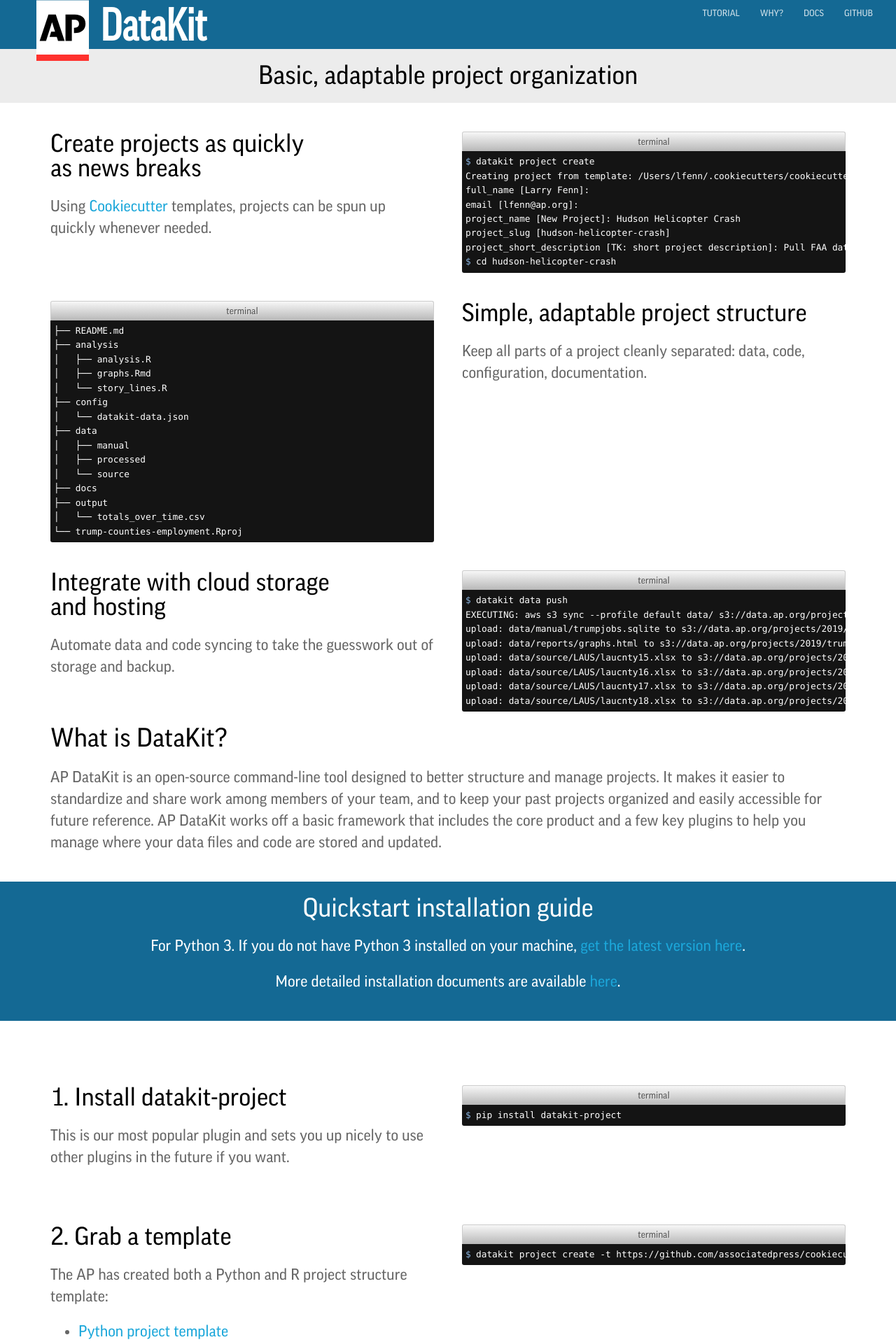
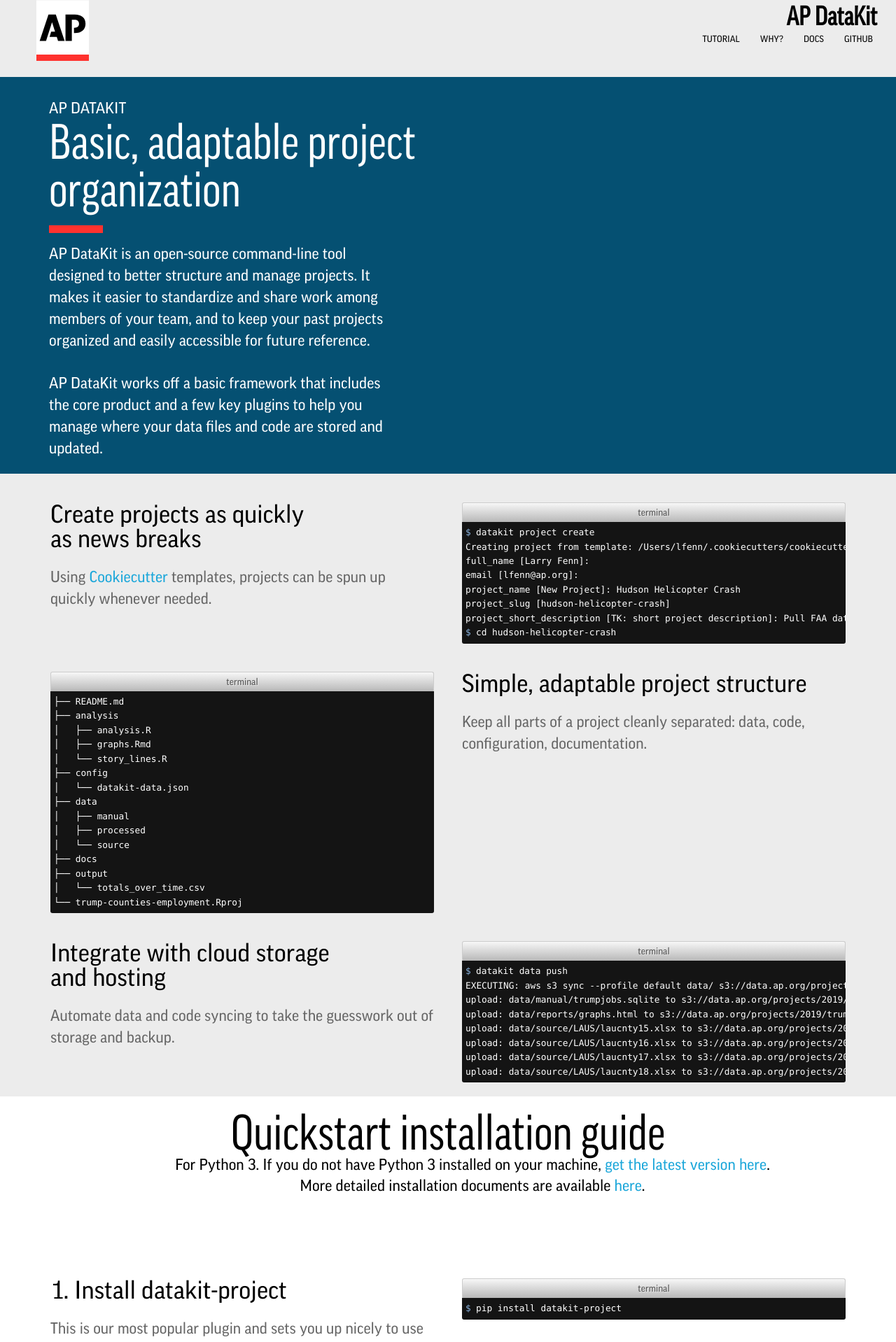
Before and after one commit to associatedpress/datakit-docs-template, a Jekyll site: the page built from index.html, in a window 1280 px wide. Shown: the top 1918 px of the page at 70% size. Built offline with Jekyll 4.4.1, drawn with Linux system fonts in a browser that asks for light colours.

Commit message:
Layout changes

```diff
--- a/_layouts/default.html
+++ b/_layouts/default.html
@@ -17,7 +17,7 @@
       <div class="container">
         <div class="company-name"><a href="https://github.com/associatedpress?q=datakit"><img src="{{ site.baseurl }}/images/AP.svg" alt="Associated Press Logo"/></a><!--<a href="{{ site.baseurl }}"><img src="{{ site.baseurl }}/images/datakitlogo.svg" alt="DataKit Logo"/></a>-->
           <div class="datakit-name">
-            <h1><strong><a href="http://www.datakit.ap.org">DataKit</a></strong></h1>
+            <h1><strong><a href="http://www.datakit.ap.org">AP DataKit</a></strong></h1>
           </div>
         </div>
         {% include navigation.html %}
--- a/_sass/elements.scss
+++ b/_sass/elements.scss
@@ -23,6 +23,15 @@
 
 body {
 	font-family: "GoodBook", Fallback, sans-serif;
+}
+
+#rectangle {
+    margin-top: 15px;
+    margin-bottom: 25px;
+    margin-left: 70px;
+    width: 77px;
+    height: 11px;
+    background: #ff322e;
 }
 
 a {
--- a/_sass/landing-page.scss
+++ b/_sass/landing-page.scss
@@ -1,6 +1,4 @@
 .bottom-cta {
-	background: #146994;
-	color: #fff;
     text-align: center;
     margin: 0;
     padding: 50px 0;
@@ -15,15 +13,47 @@
 
 .banner {
     color: #ffffff;
-	text-align: center;
-	background: #146994;
+    background: #055072;
     padding-top: 20px;
         max-width: 1440px;
         margin-right: auto;
         margin-left: auto;
 
         p {
+            margin-left: 70px;
             color: #fff;
+            margin-bottom: 0px;
+            margin-top: -10px;
+            max-width: 500px;
+        }
+    h1 {
+        margin-left: 70px;
+        color: #fff;
+        font-family: "GoodBookCond", Fallback, sans-serif;
+        font-size: 4.3em;
+    }
+}
+
+.tutorial {
+    background: #fff;
+    padding-top: 20px;
+        max-width: 1440px;
+        margin-right: auto;
+        margin-left: auto;
+
+        p {
+            margin-left: 70px;
+            color: #fff;
+            margin-bottom: 0px;
+            margin-top: -10px;
+            color: #000;
+            line-height: 40px;
+        }
+        h1 {
+            text-align: center;
+        color: #000;
+        font-family: "GoodBookCond", Fallback, sans-serif;
+        font-size: 4.3em;
     }
 }
 
--- a/_sass/layout.scss
+++ b/_sass/layout.scss
@@ -19,17 +19,15 @@
 }
 
 header {
-	color: #fff;
     padding: 0 0;
-	background: #146994;
-        min-height: 60px;
-        max-height: 70px;
+        min-height: 110px;
+        max-height: 110px;
         max-width: 1440px;
         margin-right: auto;
         margin-left: auto;
 
     a {
-		color: #fff;
+            color: #000;
         text-decoration: none;
         z-index: 1;
         position: relative;
@@ -40,7 +38,8 @@
     }
 
     .company-name {
-		font-size: 1.7em;
+        font-family: "GoodBookCond", Fallback, sans-serif;
+        font-size: 1em;
         line-height: 0;
 
         a {
@@ -54,16 +53,15 @@
     }
 
         .datakit-name {
-            font-family: GoodBookCond;
+            float: right;
             display: inline-block;
             position: relative;
-            bottom: 30px;
-            left: 10px;
+            left: 25px;
+            top: 25px;
         }
 }
 
 .content {
-	background: #fff;
     padding: 1px 0 0 0;
     position: relative;
         max-width: 1440px;
--- a/_sass/navigation.scss
+++ b/_sass/navigation.scss
@@ -1,7 +1,7 @@
 .nav-open nav {
 	border-bottom: 1px dotted rgba(255, 255, 255, .2);
 	padding: 10px 0;
-        background-color: #081c2f;
+        background-color: #ececec;
 
 	a {
 	    display: block;
@@ -28,7 +28,7 @@
 	@media #{$mid-point} {
 		text-align: right;
 		position: absolute;
-		top: 13px;
+		top: 50px;
 		right: 0;
 		padding: 0 20px;
 	}
@@ -37,7 +37,6 @@
 	    margin: 0 3px;
 		padding: 10px 40px;
 		border-bottom: 1px solid rgba(255,255,255,0);
-		color: rgba(255,255,255,.8);
 		display: none;
                 text-align: right;
 		@media #{$mid-point} {
@@ -50,7 +49,7 @@
 			display: inline;
 			position: absolute;
 			right: -5px;
-			top: -60px;
+			top: -35px;
 			font-size: 1.9em;
 			border: 0;
 			@media #{$mid-point} {
@@ -58,14 +57,15 @@
 			}
 
 			&:hover {
-				border: 0;
+			    border: 0;
+                            color: #5d5a58;
 			}
 		}
 	}
 
 	a:hover {
 		border-bottom: 1px solid rgba(255,255,255,.3);
-		color: #fff;
+                color: #5d5a58;
 	}
 
 	@media #{$mid-point} {
--- a/index.html
+++ b/index.html
@@ -2,9 +2,19 @@
 title: Home
 description: Introduction and demo of DataKit
 ---
-<section>
-  <h1 style="text-align:center">Basic, adaptable project organization</h1>
-</section>
+<div class="banner">
+  <section>
+    <p>AP DATAKIT</p>
+    <h1>Basic, adaptable project<br>
+      organization</h1>
+    <div id="rectangle">
+    </div>
+    <p>AP DataKit is an open-source command-line tool designed to better structure and manage projects. It makes it easier to standardize and share work among members of your team, and to keep your past projects organized and easily accessible for future reference.
+      <br>
+      <br>
+      AP DataKit works off a basic framework that includes the core product and a few key plugins to help you manage where your data files and code are stored and updated.</p>
+  </section>
+</div>
 <div class="content">
   <section>
     <div class="container flex">
@@ -78,18 +88,8 @@
       </div>
     </div>
   </section>
-
-  <section>
-    <div class="container">
-      <div class="text" style="padding: 0 20px;">
-        <h1>What is DataKit?</h1>
-        <p>
-          AP DataKit is an open-source command-line tool designed to better structure and manage projects. It makes it easier to standardize and share work among members of your team, and to keep your past projects organized and easily accessible for future reference. AP DataKit works off a basic framework that includes the core product and a few key plugins to help you manage where your data files and code are stored and updated.
-        </p>
-      </div>
-    </div>
-  </section>
-  <section class="banner" id="tutorial">
+  <div style="background:#fff">
+  <section class="tutorial" id="tutorial">
     <h1>Quickstart installation guide</h1>
     <p class="subtext">For Python 3. If you do not have Python 3 installed on your machine, <a href="https://www.python.org/downloads/">get the latest version here</a>.</p>
     <p class="subtext">More detailed installation documents are available <a href="https://datakit-project.readthedocs.io/">here</a>.</p>
@@ -176,6 +176,7 @@
       </div>
     </div>
   </section>
+  </div>
 
   <section class="bottom-cta">
     <h2>Better <strong>collaborations</strong>, less mess</h2>
```
Lines whose indentation alone changed are shown as unchanged.
